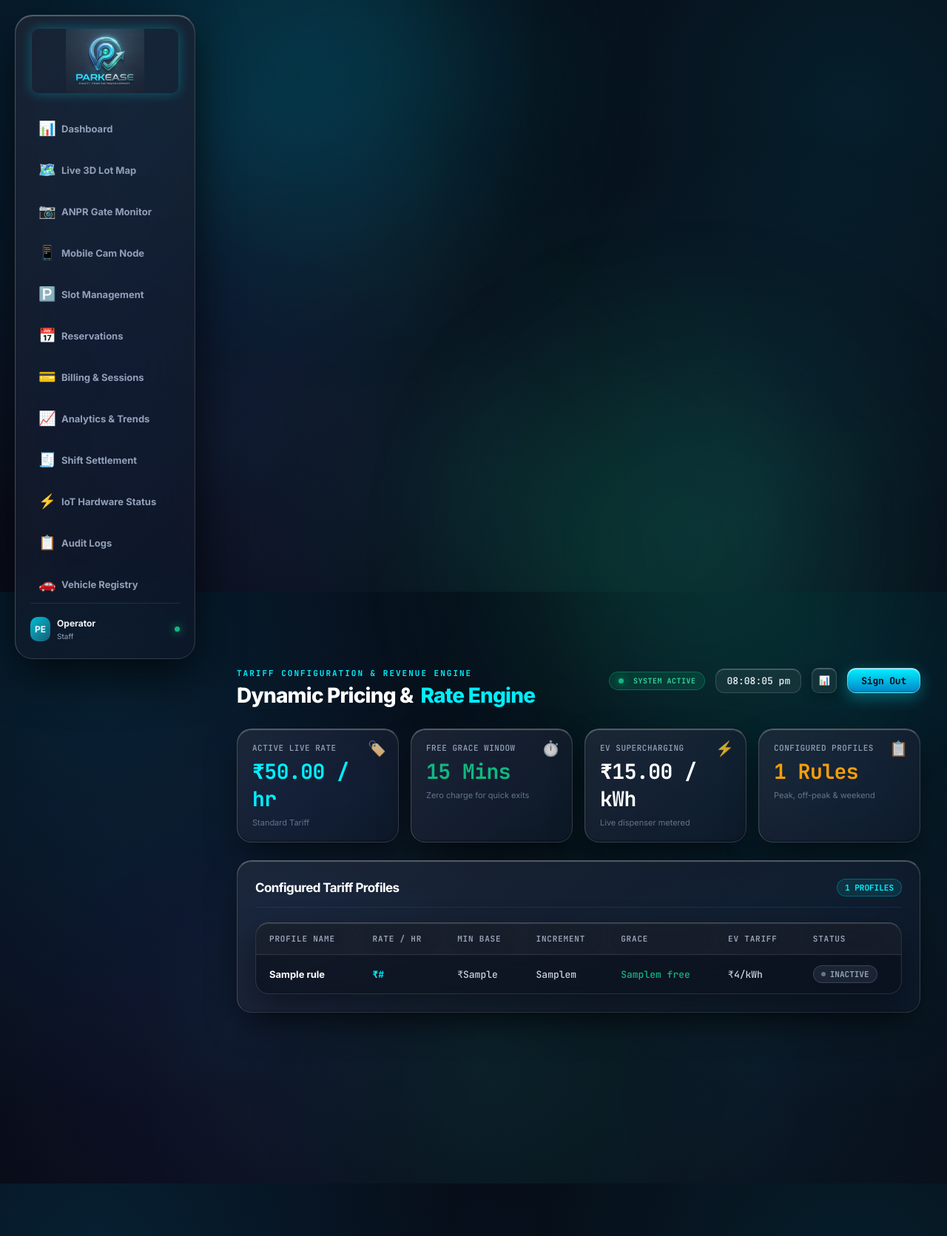
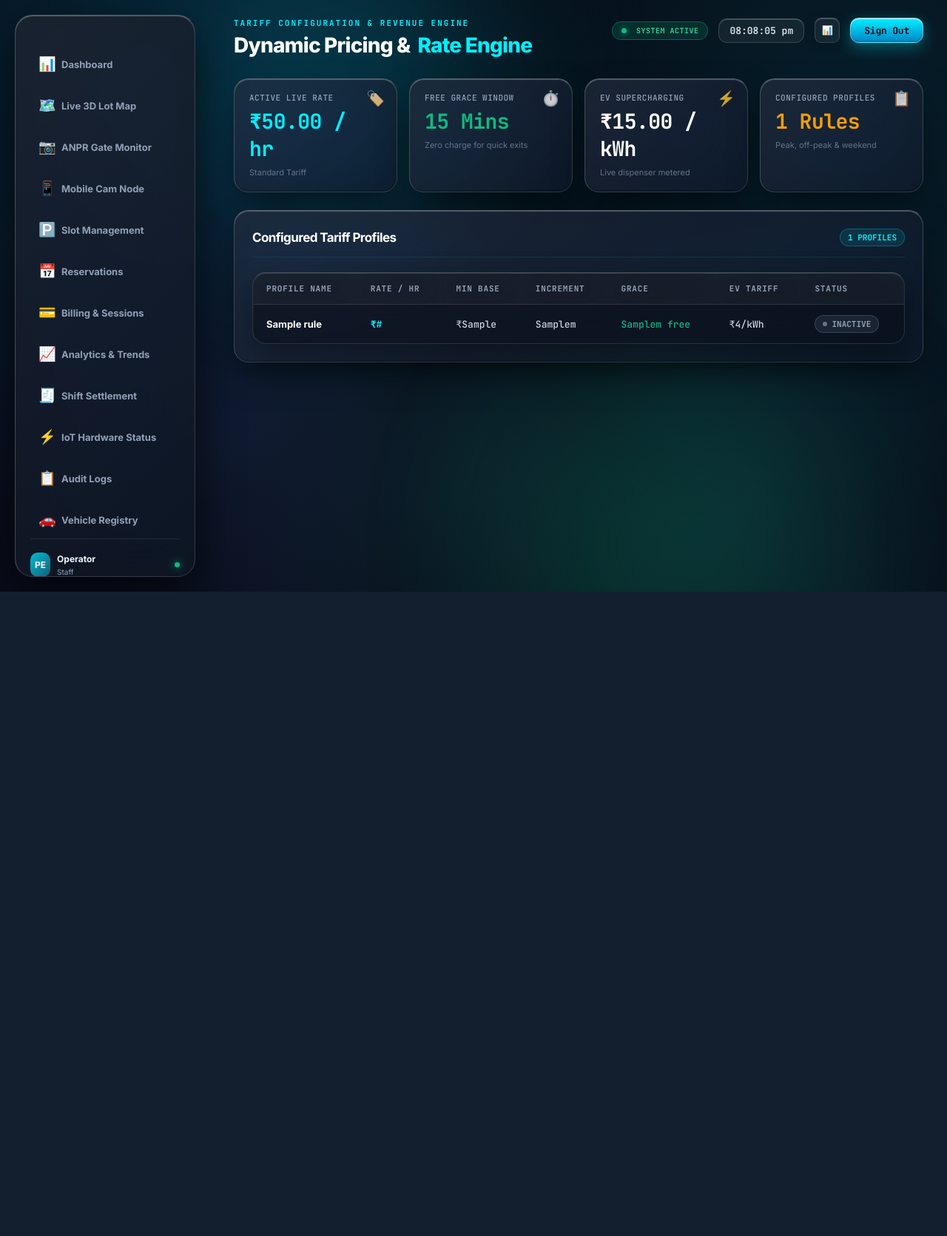
Before and after one commit to abhisheksinghsengar9452-create/parkease, a Flask app: template templates/pricing.html in a window 1280 px wide. Shown: the whole page at 74% size. After the commit the page ends 800 px from the top, so only its background shows below. Run offline with Flask 3, Linux system fonts and the light colour scheme; the template is opened without the code that fills it: most values are stand-ins (such as "Sample title", 1, 10 or a date in 2020); parts of the project's set-up code (start-up, migrations or seed data) failed here and were passed over.

Commit message:
Fix sidebar layout: preserve position fixed on sidebar and prevent main content from being pushed down

```diff
--- a/static/css/interactions.css
+++ b/static/css/interactions.css
@@ -49,7 +49,7 @@ body {
 /* --------------------------------------------------------------------------
    2. Master Apple iOS Glass Surfaces (.glass, .card, .lot-panel, etc.)
    -------------------------------------------------------------------------- */
-.glass,
+.glass:not(.sidebar),
 .card,
 .lot-panel,
 .monitor-card,
@@ -99,7 +99,16 @@ dialog,
    -------------------------------------------------------------------------- */
 .sidebar,
 aside.sidebar {
-  background: linear-gradient(135deg, rgba(255, 255, 255, 0.07) 0%, rgba(255, 255, 255, 0.02) 100%), rgba(9, 16, 29, 0.76) !important;
+  position: fixed !important;
+  inset: 20px auto 20px 20px !important;
+  width: 244px !important;
+  height: calc(100vh - 40px) !important;
+  z-index: 99 !important;
+  display: flex !important;
+  flex-direction: column !important;
+  overflow-y: auto !important;
+  overflow-x: hidden !important;
+  background: linear-gradient(135deg, rgba(255, 255, 255, 0.07) 0%, rgba(255, 255, 255, 0.02) 100%), rgba(9, 16, 29, 0.88) !important;
   backdrop-filter: blur(36px) saturate(220%) brightness(108%) !important;
   -webkit-backdrop-filter: blur(36px) saturate(220%) brightness(108%) !important;
   border: 1px solid rgba(255, 255, 255, 0.12) !important;
@@ -108,6 +117,26 @@ aside.sidebar {
   border-radius: 24px !important;
   box-shadow: 0 24px 60px rgba(0, 0, 0, 0.65), inset 0 1px 1px rgba(255, 255, 255, 0.3) !important;
   transition: all 0.3s cubic-bezier(0.16, 1, 0.3, 1) !important;
+}
+
+.sidebar::-webkit-scrollbar {
+  width: 4px;
+}
+.sidebar::-webkit-scrollbar-thumb {
+  background: rgba(255, 255, 255, 0.18);
+  border-radius: 4px;
+}
+.sidebar::-webkit-scrollbar-track {
+  background: transparent;
+}
+
+main,
+main.feature-main,
+.management-main {
+  position: relative !important;
+  margin-left: 284px !important;
+  padding: 24px 32px 48px !important;
+  min-height: 100vh !important;
 }
 
 .sidebar a {
```
